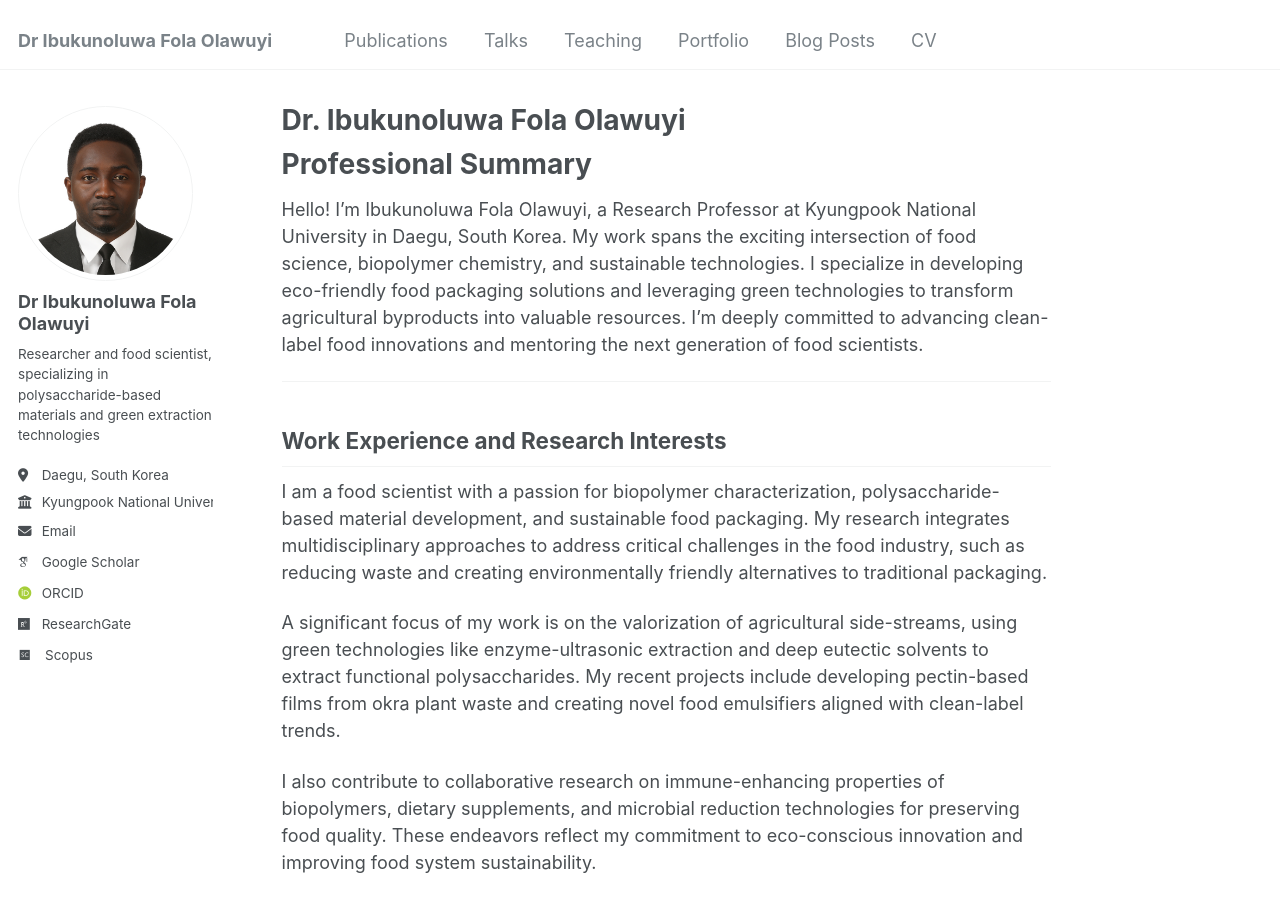
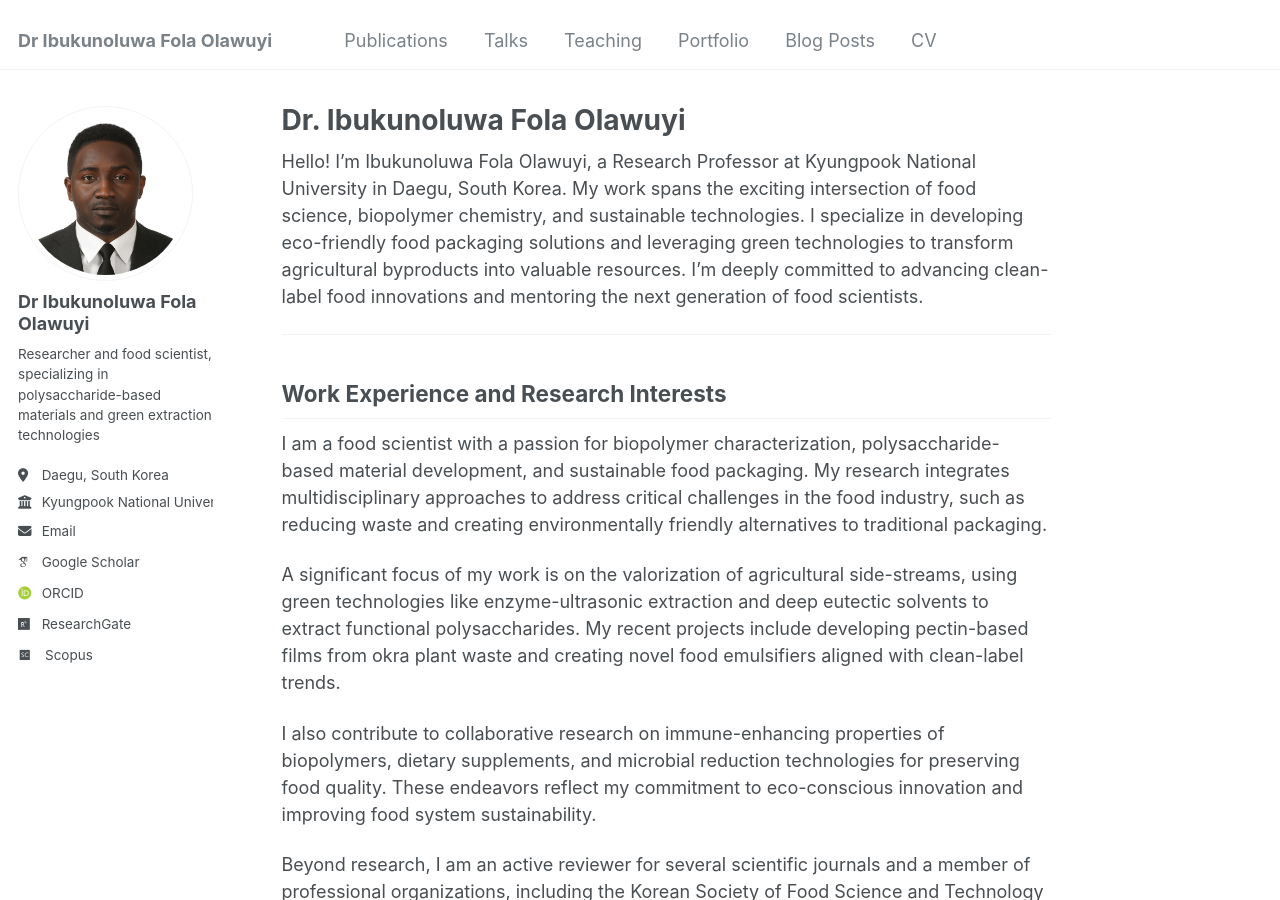
Before and after one commit to ibukunfola/ibukunfola.github.io, a Jekyll site: the page built from _pages/about.md, in a window 1280 px wide and 900 px high. Built offline with Jekyll 4.4.1, drawn with Linux system fonts in a browser that asks for light colours; some web fonts are replaced.

Commit message:
Update about.md

```diff
--- a/_pages/about.md
+++ b/_pages/about.md
@@ -7,7 +7,6 @@ redirect_from:
   - /about.html
 ---
 
-# Professional Summary
 
 Hello! I’m Ibukunoluwa Fola Olawuyi, a Research Professor at Kyungpook National University in Daegu, South Korea. My work spans the exciting intersection of food science, biopolymer chemistry, and sustainable technologies. I specialize in developing eco-friendly food packaging solutions and leveraging green technologies to transform agricultural byproducts into valuable resources. I’m deeply committed to advancing clean-label food innovations and mentoring the next generation of food scientists.
 
```
